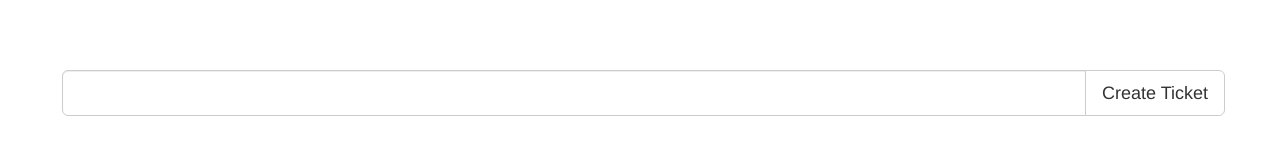
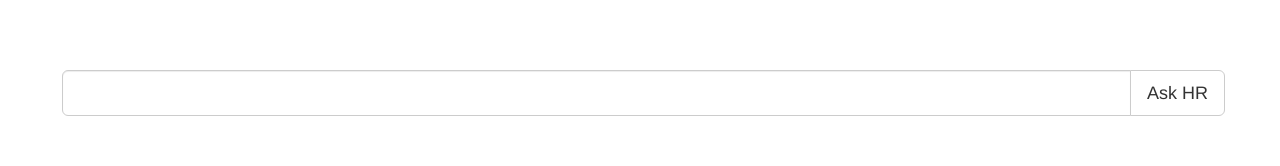
Before and after one commit to sebi5000/lightTicketHR, a SvelteKit app: page / in a window 1280 px wide. Shown: the part 137-303 px from the top of the page. Built offline with nearby package versions, Linux system fonts and the light colour scheme.

Commit message:
Change Button Title to Ask HR

```diff
--- a/src/components/LightHr.svelte
+++ b/src/components/LightHr.svelte
@@ -40,7 +40,7 @@
         <div class="input-group input-group-lg m-5">
             <input type="text" class="form-control" value={phrase} placeholder={placeholder} on:input={onChangePhrase} disabled={modus === Modus.CreateTicket} />
             <span class="input-group-btn">
-                <button class="btn btn-default" type="button" on:click={onCreateTicket} disabled={modus === Modus.CreateTicket}>Create Ticket</button>
+                <button class="btn btn-default" type="button" on:click={onCreateTicket} disabled={modus === Modus.CreateTicket}>Ask HR</button>
             </span>
         </div>
     </div>
```
